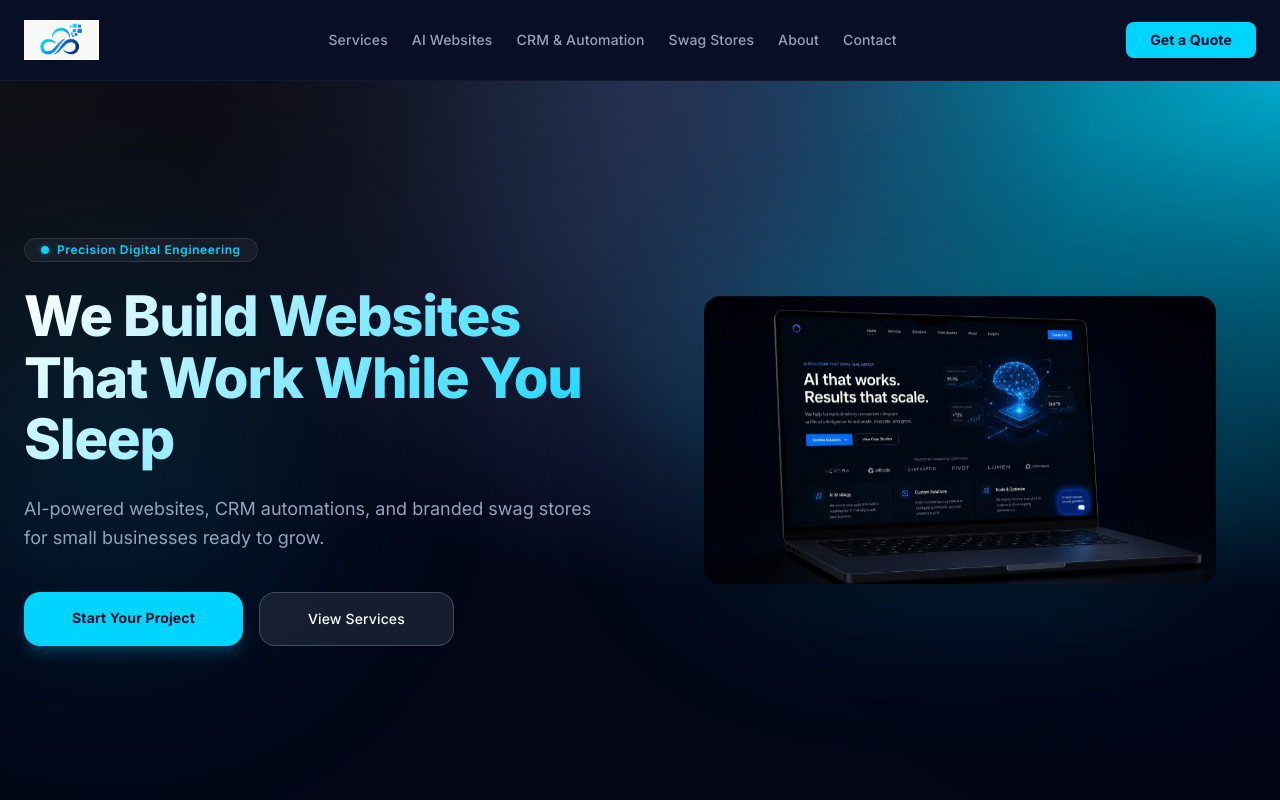
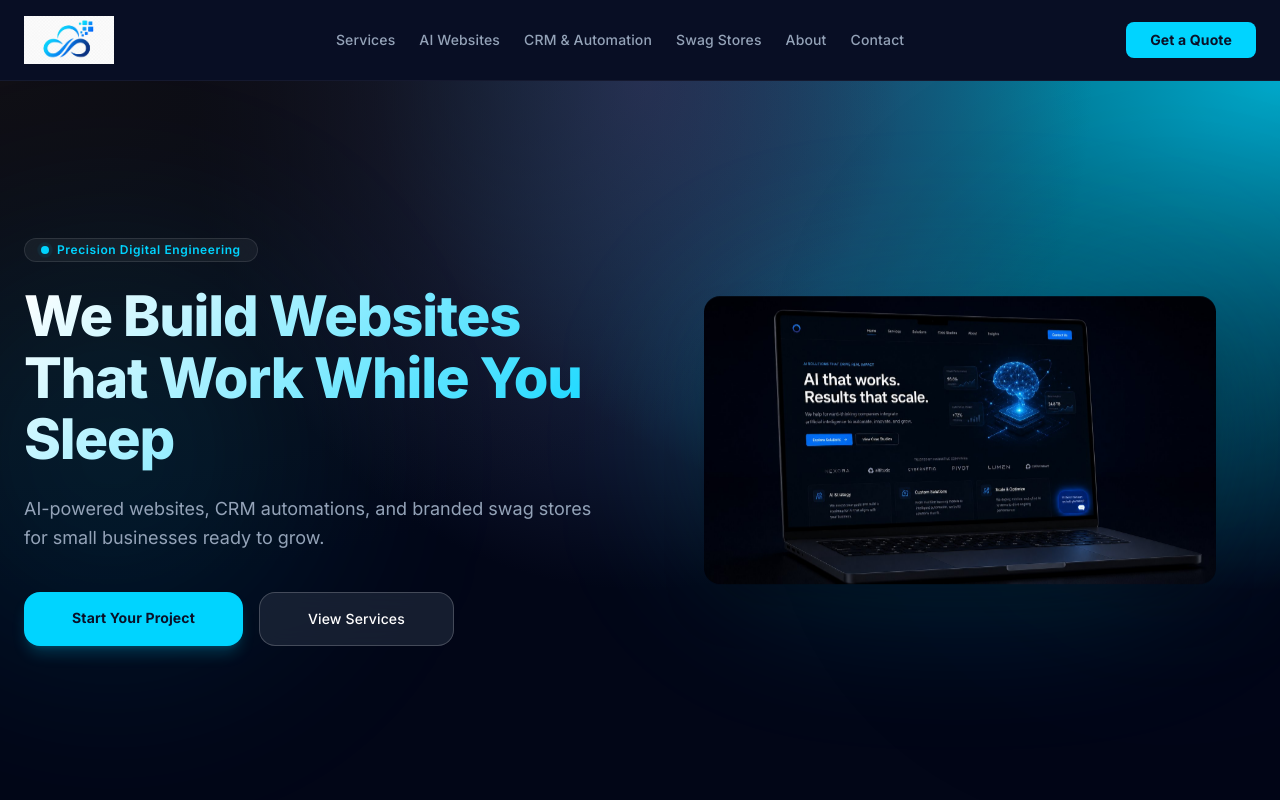
Before and after one commit to scttsmith53-wq/Infinity-Digital-Dev, a Next.js app: page / in a window 1280 px wide. Shown: the top 800 px of the page. Built offline with nearby package versions, Linux system fonts and the light colour scheme.

Commit message:
Update Navigation.tsx

```diff
--- a/components/Navigation.tsx
+++ b/components/Navigation.tsx
@@ -23,9 +23,9 @@ export default function Navigation() {
           <Image
             src="/images/logo.png"
             alt="Infinity Digital Dev"
-            width={180}
+            width={48}
             height={48}
-            className="h-10 w-auto"
+            className="h-12 w-auto"
             priority
           />
         </Link>
```
